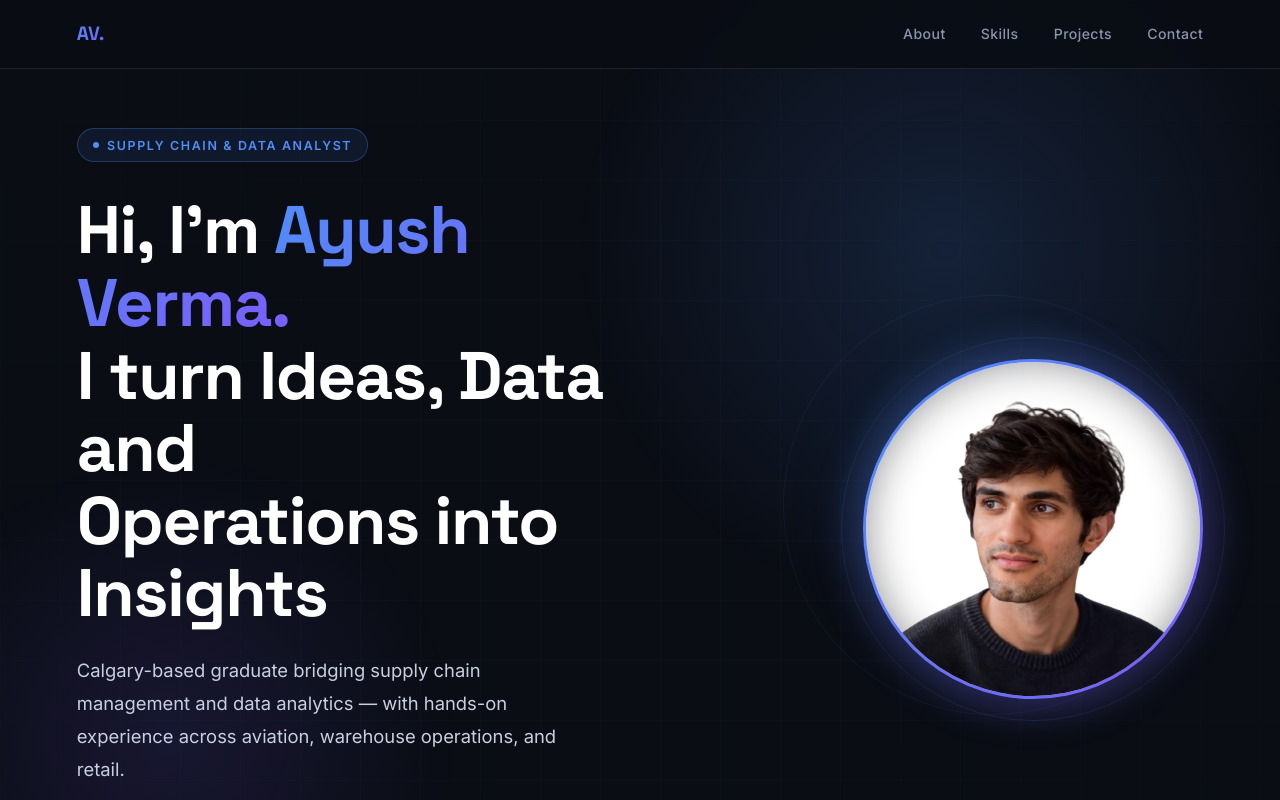
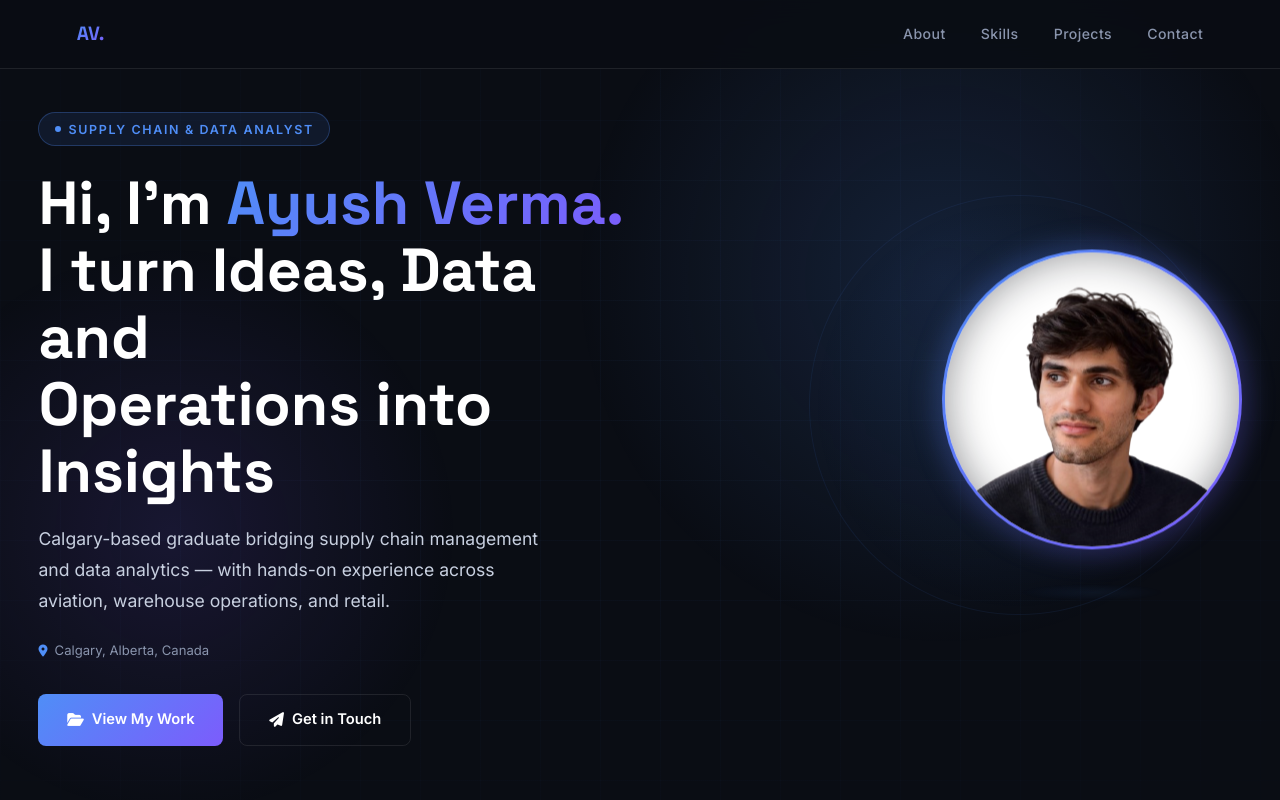
Before and after one commit to A26Ayush/Portfolio, a plain HTML site: page index.html in a window 1280 px wide. Shown: the top 800 px of the page. Drawn offline with Linux system fonts and the light colour scheme.

Commit message:
Hero: wider layout, stronger fade, floating photo animation
- Reduced horizontal padding (3vw) for full-width spread
- Restored original vertical sizing
- Scroll fade starts at 5%, completes at 55% of hero height (stronger)
- Photo floats with smooth 4s CSS animation + synced ground shadow

https://claude.ai/code/session_01QiwRty7sNs8oWYzd2kKVJa

Co-authored-by: Claude <noreply@anthropic.com>

```diff
--- a/index.html
+++ b/index.html
@@ -60,7 +60,7 @@
     #hero {
       min-height: 100vh;
       display: flex; align-items: center;
-      padding: 8rem 6vw 5rem;
+      padding: 7rem 3vw 4rem;
       position: relative; overflow: hidden;
       will-change: opacity;
     }
@@ -87,9 +87,8 @@
       background: radial-gradient(circle, rgba(124,92,252,0.13) 0%, transparent 65%);
       pointer-events: none;
     }
-    /* floating accent ring behind photo */
     .hero-glow3 {
-      position: absolute; top: 50%; right: 6vw;
+      position: absolute; top: 50%; right: 4vw;
       transform: translateY(-50%);
       width: 420px; height: 420px;
       border-radius: 50%;
@@ -99,37 +98,48 @@
     }
     .hero-inner {
       display: flex; align-items: center; justify-content: space-between;
-      gap: 4rem; width: 100%; position: relative; z-index: 1;
+      gap: 2rem; width: 100%; position: relative; z-index: 1;
     }
-    .hero-content { max-width: 600px; }
+    .hero-content { max-width: 620px; flex: 1; }
     .hero-tag {
       display: inline-flex; align-items: center; gap: 0.5rem;
       font-size: 0.78rem; font-weight: 600; letter-spacing: 0.13em;
       text-transform: uppercase; color: var(--accent);
       background: rgba(79,142,247,0.1); border: 1px solid rgba(79,142,247,0.28);
-      padding: 0.35rem 0.95rem; border-radius: 100px; margin-bottom: 2rem;
+      padding: 0.35rem 0.95rem; border-radius: 100px; margin-bottom: 1.5rem;
     }
     .hero-tag::before { content: ''; width: 6px; height: 6px; background: var(--accent); border-radius: 50%; }
     h1 {
       font-family: 'Space Grotesk', sans-serif;
-      font-size: clamp(2.5rem, 5.5vw, 4.2rem);
-      font-weight: 700; line-height: 1.08; color: var(--text);
-      margin-bottom: 1.5rem; letter-spacing: -0.02em;
+      font-size: clamp(2.2rem, 5vw, 3.8rem);
+      font-weight: 700; line-height: 1.1; color: var(--text);
+      margin-bottom: 1.2rem;
     }
     h1 span {
       background: linear-gradient(135deg, var(--accent) 0%, var(--accent2) 100%);
       -webkit-background-clip: text; -webkit-text-fill-color: transparent;
     }
     .hero-sub {
-      font-size: 1.15rem; color: var(--body); max-width: 520px;
-      margin-bottom: 1.5rem; line-height: 1.8;
+      font-size: 1.1rem; color: var(--body); max-width: 520px;
+      margin-bottom: 1.2rem; line-height: 1.75;
     }
     .hero-location {
       display: inline-flex; align-items: center; gap: 0.45rem;
-      font-size: 0.82rem; color: var(--muted); margin-bottom: 2.5rem;
+      font-size: 0.82rem; color: var(--muted); margin-bottom: 2rem;
     }
     .hero-location i { color: var(--accent); font-size: 0.75rem; }
     .hero-btns { display: flex; gap: 1rem; flex-wrap: wrap; }
+    /* ── floating photo animation ── */
+    @keyframes float {
+      0%   { transform: translateY(0px); }
+      50%  { transform: translateY(-14px); }
+      100% { transform: translateY(0px); }
+    }
+    @keyframes floatShadow {
+      0%   { transform: translateY(0) scaleX(1); opacity: 0.35; }
+      50%  { transform: translateY(6px) scaleX(0.82); opacity: 0.18; }
+      100% { transform: translateY(0) scaleX(1); opacity: 0.35; }
+    }
     .btn {
       display: inline-flex; align-items: center; gap: 0.5rem;
       padding: 0.8rem 1.8rem; border-radius: 8px;
@@ -150,23 +160,26 @@
     /* ── PHOTO ── */
     .hero-photo-wrap {
       flex-shrink: 0; position: relative;
+      display: flex; flex-direction: column; align-items: center;
     }
     .hero-photo-ring {
-      width: 340px; height: 340px; border-radius: 50%;
+      width: 300px; height: 300px; border-radius: 50%;
       background: linear-gradient(135deg, var(--accent), var(--accent2));
       padding: 3px; position: relative;
+      animation: float 4s ease-in-out infinite;
     }
     .hero-photo-ring::before {
       content: '';
-      position: absolute; inset: -12px; border-radius: 50%;
-      background: linear-gradient(135deg, rgba(79,142,247,0.3), rgba(124,92,252,0.3));
-      filter: blur(18px); z-index: -1;
+      position: absolute; inset: -8px; border-radius: 50%;
+      background: linear-gradient(135deg, rgba(79,142,247,0.25), rgba(124,92,252,0.25));
+      filter: blur(12px); z-index: -1;
     }
-    .hero-photo-ring::after {
-      content: '';
-      position: absolute; inset: -22px; border-radius: 50%;
-      border: 1px solid rgba(79,142,247,0.12);
-      pointer-events: none;
+    /* ground shadow that shrinks as photo floats up */
+    .hero-photo-shadow {
+      width: 180px; height: 18px; border-radius: 50%;
+      background: radial-gradient(ellipse, rgba(79,142,247,0.35) 0%, transparent 70%);
+      margin-top: 16px;
+      animation: floatShadow 4s ease-in-out infinite;
     }
     .hero-photo-inner {
       width: 100%; height: 100%; border-radius: 50%;
@@ -383,7 +396,7 @@
     /* ── RESPONSIVE ── */
     @media (max-width: 900px) {
       .hero-inner { flex-direction: column-reverse; align-items: flex-start; }
-      .hero-photo-ring { width: 240px; height: 240px; }
+      .hero-photo-ring { width: 220px; height: 220px; }
       .hero-glow3 { display: none; }
     }
     @media (max-width: 768px) {
@@ -391,13 +404,14 @@
       nav { padding: 1rem 5vw; }
       .nav-links { gap: 1.4rem; }
       section { padding: 4.5rem 5vw; }
+      #hero { padding: 7rem 5vw 4rem; }
       footer { flex-direction: column; gap: 0.5rem; text-align: center; }
     }
     @media (max-width: 520px) {
       .nav-links { display: none; }
       .hero-btns { flex-direction: column; }
       .value-cards { grid-template-columns: 1fr; }
-      .hero-photo-ring { width: 190px; height: 190px; }
+      .hero-photo-ring { width: 180px; height: 180px; }
     }
   </style>
 </head>
@@ -446,6 +460,7 @@
           </div>
         </div>
       </div>
+      <div class="hero-photo-shadow"></div>
     </div>
   </div>
 </section>
@@ -796,9 +811,9 @@
   function updateHeroOpacity() {
     const heroH = hero.offsetHeight;
     const scrollY = window.scrollY;
-    /* start fading at 20% through hero, fully gone at 90% of hero height */
-    const start = heroH * 0.2;
-    const end   = heroH * 0.9;
+    /* start fading almost immediately (5%), fully gone at 55% of hero height */
+    const start = heroH * 0.05;
+    const end   = heroH * 0.55;
     const opacity = scrollY <= start ? 1
                   : scrollY >= end   ? 0
                   : 1 - (scrollY - start) / (end - start);
```
